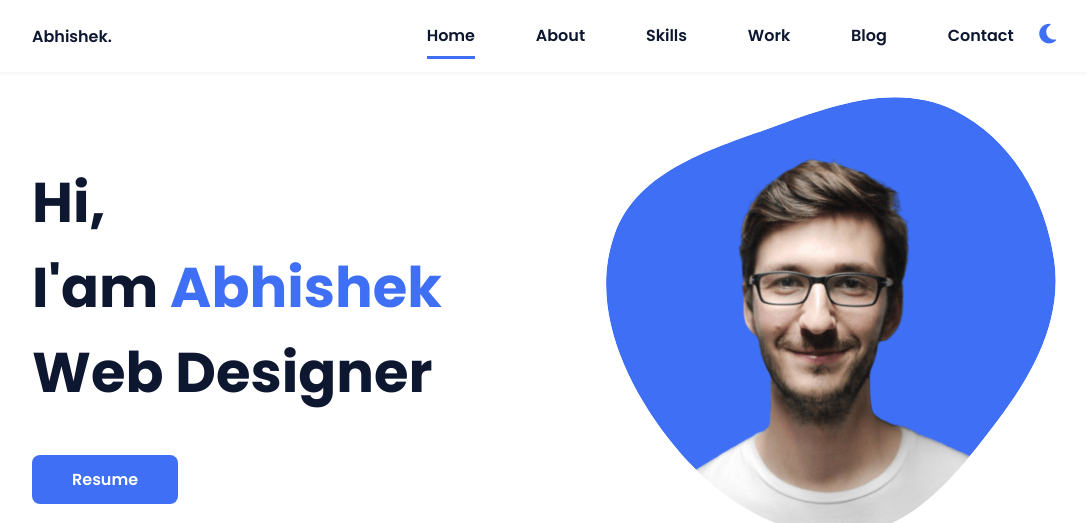
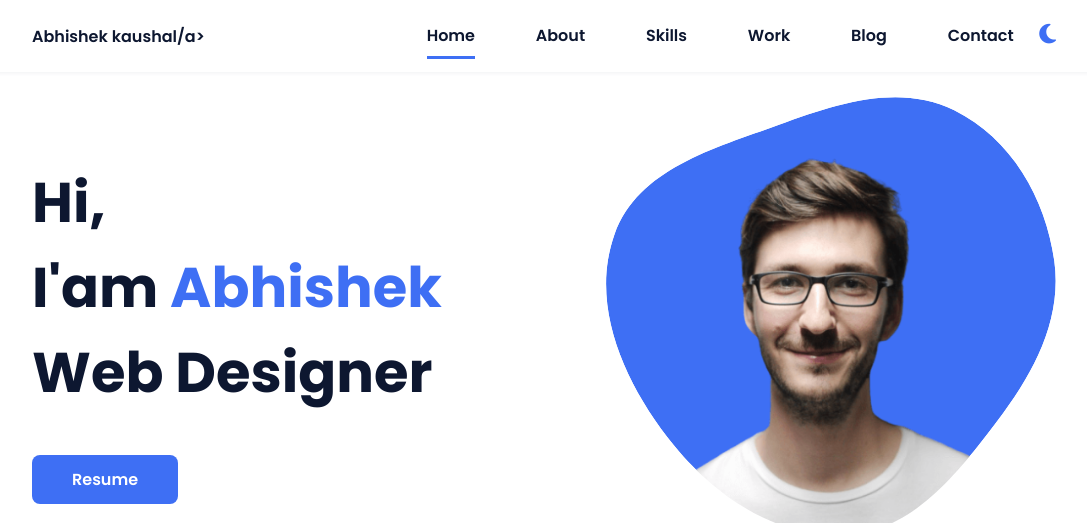
Before and after one commit to Abhishek-Kaushal01/Portfolio, a website: page index.html in a window 1280 px wide. Shown: the top 523 px of the page, without its empty margins (96-1183 px from the left). Drawn offline with nearby package versions, Linux system fonts and the light colour scheme; files that its build step writes are made by us from their sources; files whose address does not match are found by name.

Commit message:
name correction

```diff
--- a/index.html
+++ b/index.html
@@ -19,7 +19,7 @@
         <header class="l-header">
             <nav class="nav bd-grid">
                 <div>
-                    <a href="#" class="nav__logo">Abhishek.</a>
+                    <a href="#" class="nav__logo">Abhishek kaushal/a>
                 </div>
 
                 <div class="nav__menu" id="nav-menu">
```
